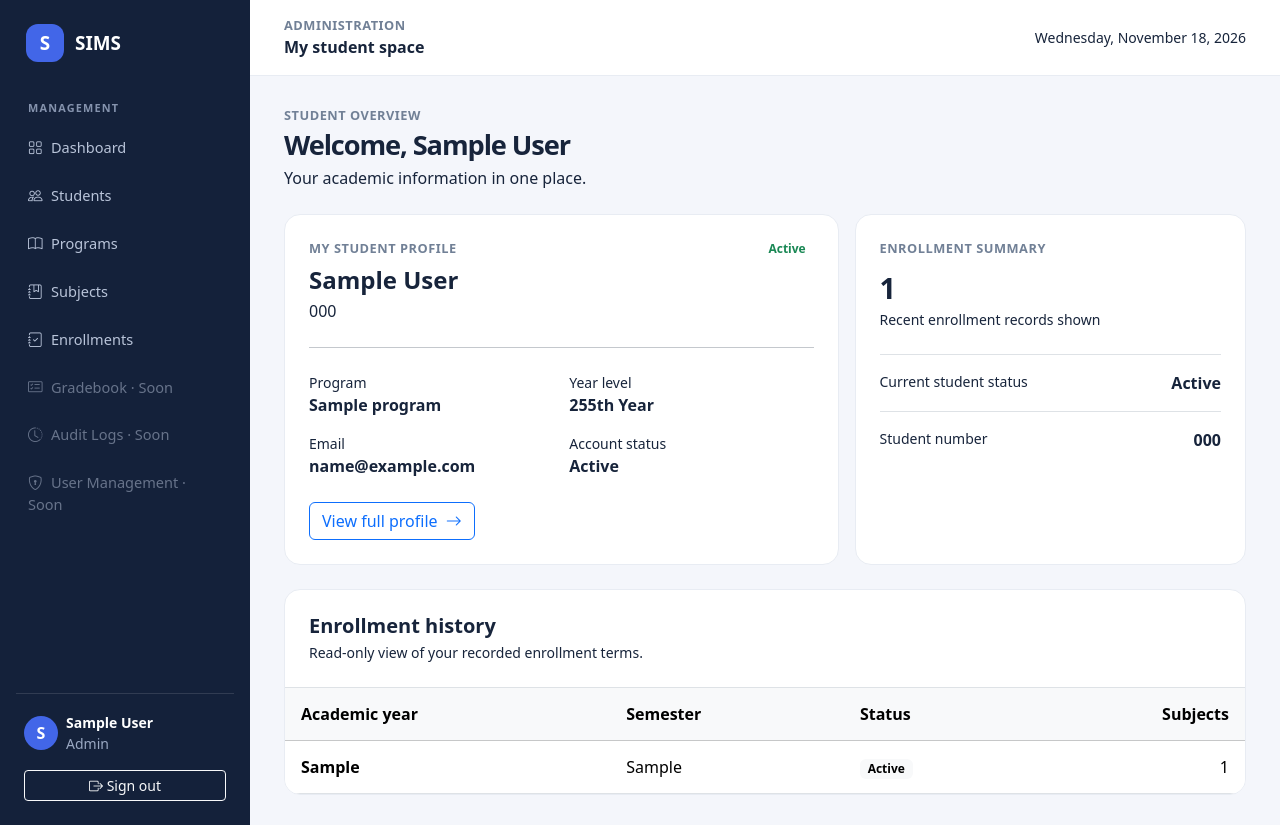
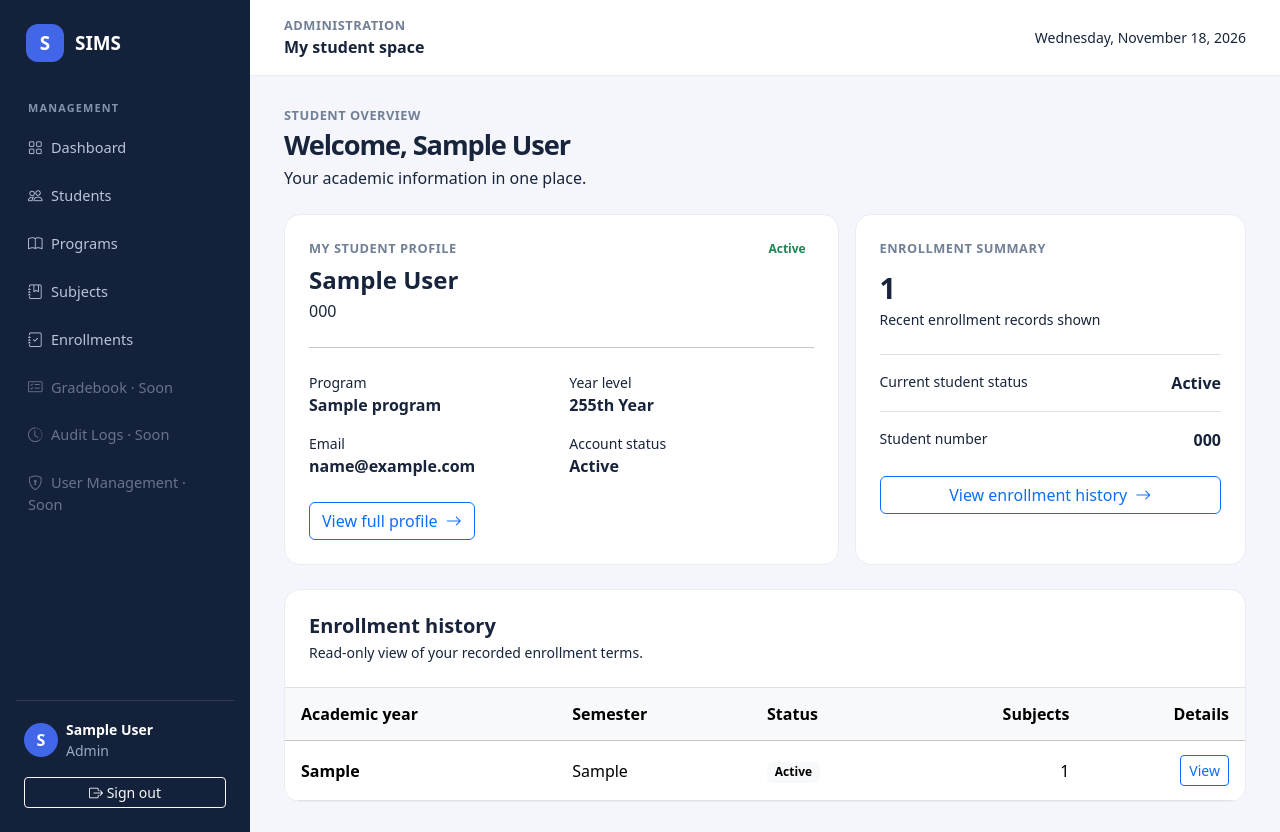
Before and after one commit to KyleDomSar/Student-Information-Management-System, a Laravel app: page /student/dashboard in a window 1280 px wide. Run offline with Laravel 12, Linux system fonts and the light colour scheme; a user stored in the database is signed in; tables that the repository leaves empty hold one stand-in row (values such as "Sample post"); parts of the project's set-up code (start-up, migrations or seed data) failed here and were passed over.

Commit message:
feat: link student dashboard to own enrollment details

```diff
--- a/resources/views/student/dashboard.blade.php
+++ b/resources/views/student/dashboard.blade.php
@@ -63,6 +63,7 @@
                     <span class="muted small">Student number</span>
                     <span class="fw-semibold">{{ $student->student_number }}</span>
                 </div>
+                <a href="{{ route('student.enrollments.index') }}" class="btn btn-outline-primary w-100 mt-4">View enrollment history <i class="bi bi-arrow-right ms-1"></i></a>
             </div>
         </div>
     </div>
@@ -77,7 +78,7 @@
         @else
             <div class="table-responsive">
                 <table class="table align-middle mb-0">
-                    <thead class="table-light"><tr><th>Academic year</th><th>Semester</th><th>Status</th><th class="text-end">Subjects</th></tr></thead>
+                    <thead class="table-light"><tr><th>Academic year</th><th>Semester</th><th>Status</th><th class="text-end">Subjects</th><th class="text-end">Details</th></tr></thead>
                     <tbody>
                     @foreach($student->enrollments as $enrollment)
                         <tr>
@@ -85,6 +86,7 @@
                             <td>{{ $enrollment->semester }}</td>
                             <td><span class="badge text-bg-light text-capitalize">{{ $enrollment->status }}</span></td>
                             <td class="text-end">{{ $enrollment->enrollmentSubjects->count() }}</td>
+                            <td class="text-end"><a href="{{ route('student.enrollments.show', $enrollment) }}" class="btn btn-sm btn-outline-primary">View</a></td>
                         </tr>
                     @endforeach
                     </tbody>
```
